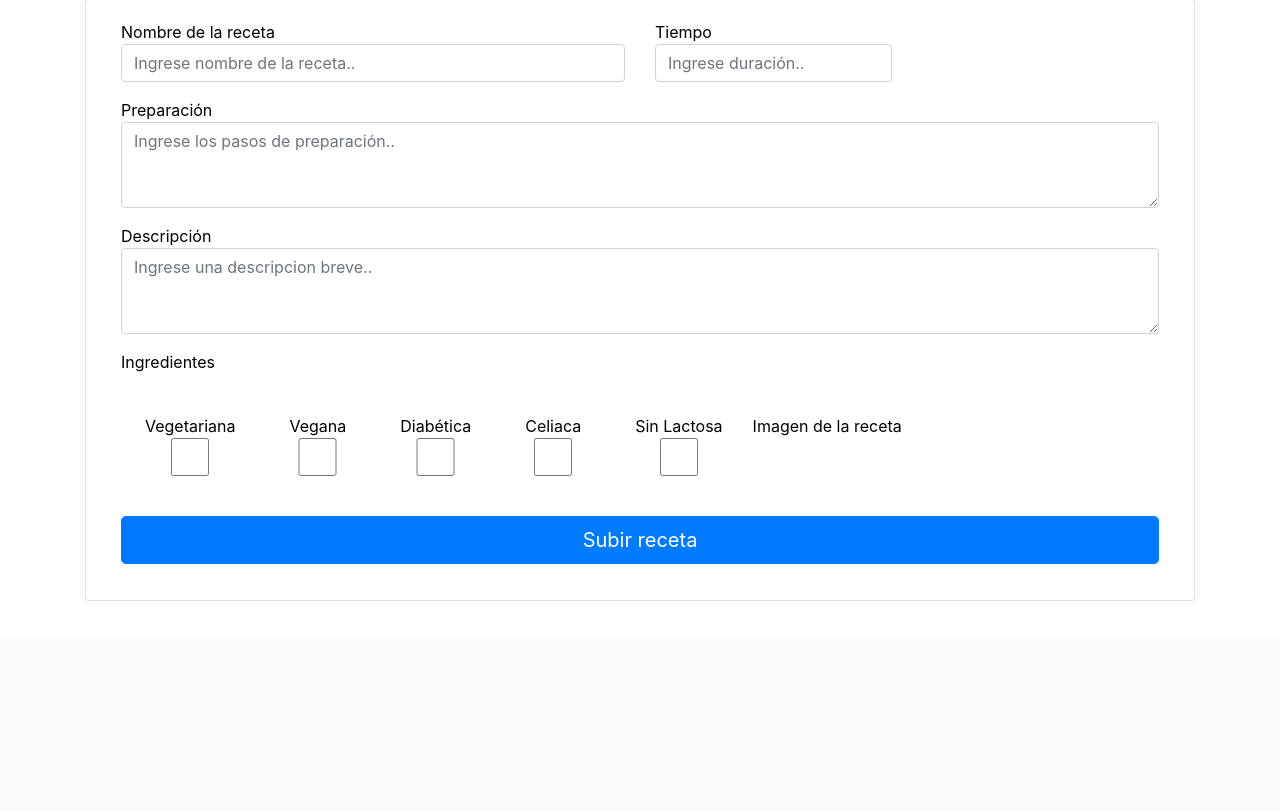
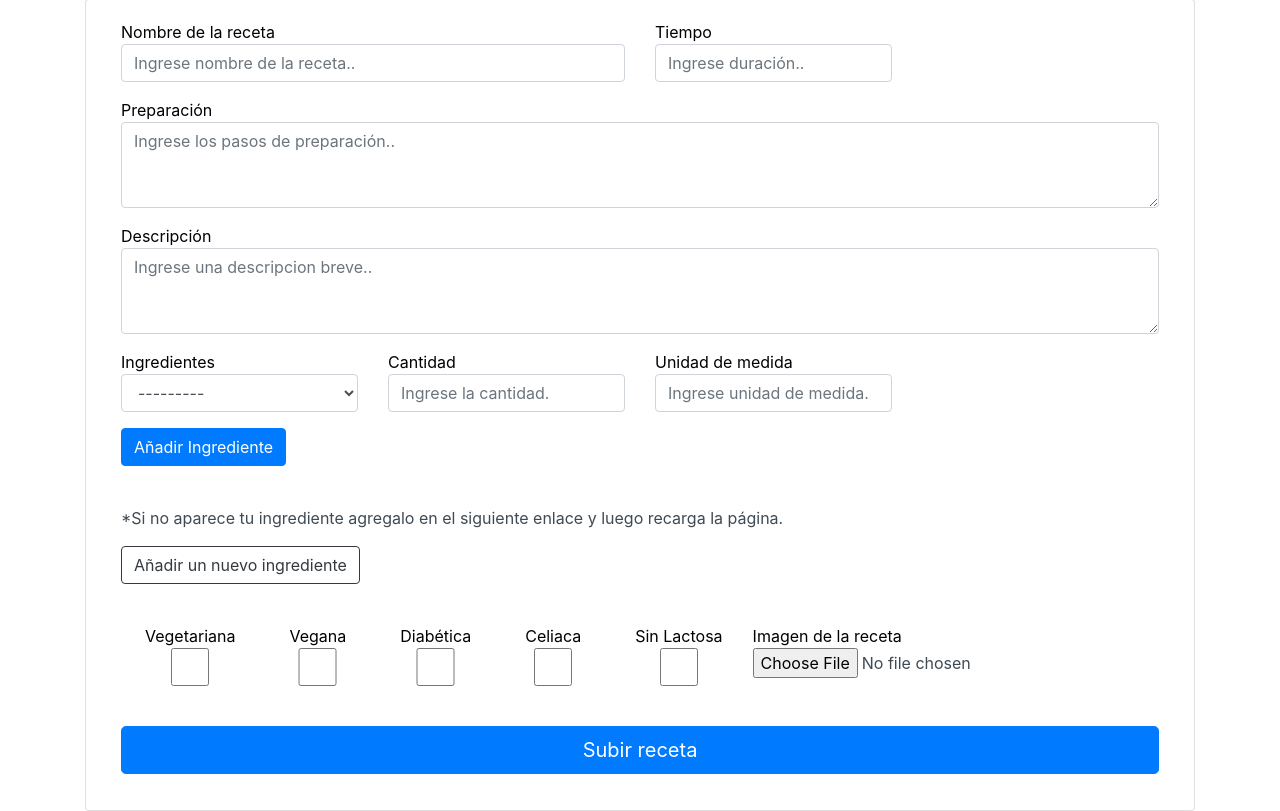
Before and after one commit to DCC-CC4401/Chefcitos, a Django app: page /agregar_receta/ in a window 1280 px wide. Shown: the part 161-972 px from the top of the page. Before the commit the page ends 762 px from the top, so only its background shows below. Run offline with Django 3.2, Linux system fonts and the light colour scheme; the visitor is signed in with stand-in values (Sample User, id 1); data that the repository does not hold is empty; some libraries are stand-ins or nearby versions.

Commit message:
funcional

```diff
--- a/chefcito/chefcitoapp/forms.py
+++ b/chefcito/chefcitoapp/forms.py
@@ -2,6 +2,7 @@ from django import forms
 from .models import User, Ingrediente, CalificaReceta, Receta, RecetaIngrediente
 from django.db import models
 from django.utils import timezone
+from django.forms import formset_factory
 
 
 class DateInputtrue(forms.DateInput):
@@ -61,7 +62,7 @@ class UserForm(forms.ModelForm):
 class RecetaForm(forms.ModelForm):
     class Meta:
         model= Receta
-        fields = ['receta_nombre', 'preparacion','duracion', 'descripcion','receta_foto', 'vegetariano', 'vegano', 'diabetico', 'celiaco', 'int_lactosa']
+        fields = ['receta_nombre', 'preparacion','duracion', 'descripcion','receta_foto', 'vegetariano', 'receta_foto','vegano', 'diabetico', 'celiaco', 'int_lactosa']
 
     def __init__(self, *args, **kwargs):
         super(RecetaForm, self).__init__(*args, **kwargs)
@@ -89,7 +90,7 @@ class RecetaForm(forms.ModelForm):
     #)
 
     descripcion = forms.CharField(required=False, widget=forms.Textarea(attrs={'class': 'form-control', 'rows':"3",'cols':'70' , 'placeholder':'Ingrese una descripcion breve..'}))
-    #receta_fotos = forms.FileField(required=False, widget=forms.FileInput(attrs={'class': 'form-control'}))
+    receta_foto = forms.FileField(widget=forms.FileInput())
 
     vegetariano = forms.BooleanField(required=False, widget=forms.CheckboxInput(attrs={'class': 'form-control'}))
     vegano = forms.BooleanField(required=False, widget=forms.CheckboxInput(attrs={'class': 'form-control'}))
@@ -107,20 +108,28 @@ class RecetaIngredienteForm(forms.ModelForm):
         super(RecetaIngredienteForm, self).__init__(*args, **kwargs)
 
 
-    #def save(self, **kwargs):
-        #receta = kwargs.pop('receta')
-        #instance = super(RecetaIngredienteForm, self).save(**kwargs)
-        #instance.receta_id = receta
-       # instance.save()
-       # return instance
-    ingrediente_id = forms.ModelMultipleChoiceField( #poner un Select??
-        queryset=Ingrediente.objects.all(),
-        widget=forms.SelectMultiple(attrs={'class': 'form-control'})
+    def save(self, **kwargs):
+       receta = kwargs.pop('receta')
+       instance = super(RecetaIngredienteForm, self).save(**kwargs)
+       instance.receta_id = receta
+       instance.save()
+
+
+
+    ingrediente_id = forms.ModelChoiceField(
+       queryset=Ingrediente.objects.all(),
+        widget=forms.Select(attrs={'class': 'form-control'})
     )
-    medida = forms.CharField(widget=forms.TextInput(attrs={'class': 'form-control', 'placeholder':'Ingrese unidad de medida..'}))
+
+    medida = forms.CharField(widget=forms.TextInput(attrs={'class': 'form-control', 'placeholder':'Ingrese unidad de medida.'}))
 
     unidad = forms.IntegerField(
-        widget=forms.NumberInput(attrs={'class': 'form-control', 'placeholder': 'Ingrese la cantidad..'}))
+        widget=forms.NumberInput(attrs={'class': 'form-control', 'placeholder': 'Ingrese la cantidad.'}))
+
+
+RecetaIngredienteFormSet=formset_factory(RecetaIngredienteForm)
+
+
 
 class IngredienteForm(forms.ModelForm):
     class Meta:
--- a/chefcito/chefcitoapp/static/chefcitoapp/js/orden.js
+++ b/chefcito/chefcitoapp/static/chefcitoapp/js/orden.js
@@ -21,7 +21,7 @@ function date() {
     if (!document.getElementById("downalphabet").className.match(/(?:^|\s)d-none(?!\S)/)){
         document.getElementById("downalphabet").className += " d-none";
     }
-    if (!document.getElementById("alphabet").className.match(/(?:^|\s)d-none(?!\S)/)){
+    if (!document.getElementById("alphabet").className.match(/(?:^|s)d-none(?!\S)/)){
         document.getElementById("alphabet").className += " d-none";
     }
     if (!document.getElementById("downdate").className.match(/(?:^|\s)d-none(?!\S)/)){
@@ -81,3 +81,15 @@ $('.dropdown.keep-open').on({
     "click":             function() { this.closable = true; },
     "hide.bs.dropdown":  function() { return this.closable; }
 });
+
+
+function add_ingrediente_function() {
+    let valor = parseInt(document.getElementById('id_form-TOTAL_FORMS').value) + 1;
+    document.getElementById('id_form-TOTAL_FORMS').value=String(valor);
+
+    let formRegex = RegExp(`form-(\\d){1}-`,'g')
+
+    let ingrediente_form=document.getElementsByClassName('ingrediente_container')[0].innerHTML.replace(formRegex, `form-${valor-1}-`);
+    document.getElementById('anadir_ingrediente_form').innerHTML+=ingrediente_form;
+
+}
--- a/chefcito/chefcitoapp/templates/chefcitoapp/agregar_receta.html
+++ b/chefcito/chefcitoapp/templates/chefcitoapp/agregar_receta.html
@@ -19,7 +19,7 @@
             </div>
            <div id="segunda-parte" >
                {% if user.is_authenticated %}
-                    <form action="" method="post">
+                    <form action="" method="post" enctype="multipart/form-data">
                         {% csrf_token %} <!-- csrf token for basic security -->
                         <div class="card col-sm-12" id="nueva-receta">
                             <div class="card-body">
@@ -43,55 +43,40 @@
                                         <label for="descripcion">Descripción</label>
                                         {{ form.descripcion }}
                                 </div>
-                                <div class="row">
-                                <div class="form-group col-sm-3">
-                                    <label for="ingrediente1">Ingredientes</label>
-                                        {{ form.ingrediente }}
-                                </div>
-                                <div class="form-group col-sm-3"></div>
-<!--                                <div class="form-group col-sm-6">-->
-<!--                                    &lt;!&ndash;crear js para esto&ndash;&gt;-->
-<!--                                    <p>Si tu ingrediente no existe, agregalo</p>-->
-<!--                                    <button type="button" data-target="#ingrediente" class="btn btn-primary" data-toggle="modal" > Más ingredientes</button>-->
-<!--                                    <div class="modal fade" id="ingrediente" tabindex="-1" role="dialog" aria-labelledby="ingredienteLabel" aria-hidden="true" data-backdrop="static">-->
-<!--                                        <div class="modal-dialog" role="document">-->
-<!--                                          <div class="modal-content">-->
-<!--                                            <div class="modal-header">-->
-<!--                                              <h5 class="modal-title" id="ingredienteLabel">Agregar ingrediente</h5>-->
-<!--                                              <button type="button" class="close" data-dismiss="modal" aria-label="Close">-->
-<!--                                                <span aria-hidden="true"></span>-->
-<!--                                              </button>-->
-<!--                                            </div>-->
-<!--                                            <form id="form" method="post" novalidate>-->
-<!--                                                {% csrf_token %}-->
-<!--                                            <div class="modal-body">-->
-<!--                                                -->
-<!--                                                    <div class="form-group row">-->
-<!--                                                        <div class="col">-->
-<!--                                                            <label for="ingrediente_nombre">Nombre: </label>-->
-<!--                                                            <input type="text" class="form-control" id="ingrediente_nombre" name="ingrediente_nombre"-->
-<!--                                                                required>-->
-<!--                                                            <span id="ingrediente_nombreError">Debes ingresar un nombre válido</span>-->
-<!--                                                        </div>-->
-<!--                                                        -->
-<!--                                                    </div>-->
-<!--                                                -->
-<!--                                            </div>-->
-<!--                                            -->
-<!--                                            <div class="modal-footer">-->
-<!--                                                <button type="button" class="btn btn-secondary" data-dismiss="modal">Cerrar</button>-->
-<!--                                                <button type="submit" name="ingre" class="btn btn-primary">Agregar ingrediente</button>-->
-<!--                                            -->
-<!--                                            </div>-->
-<!--                                            </form>    -->
-<!--                                                -->
-<!--                                            </div>-->
-<!--                                        </div>-->
-<!--                                    </div>-->
-<!--                                </div>-->
+
+
+                                {{ rec_ing_form.management_form }}
+
+                                <div id="anadir_ingrediente_form">
+                                    {% for receta in rec_ing_form %}
+                                    <div class="ingrediente_container">
+                                        <div class="row">
+                                            <div class="form-group col-sm-3">
+                                                <label for="ingrediente1">Ingredientes</label>
+                                                {{ receta.ingrediente_id }}
+                                            </div>
+                                            <div class="form-group col-sm-3">
+                                                <label for="unidad">Cantidad</label>
+                                                {{ receta.unidad }}
+                                            </div>
+                                            <div class="form-group col-sm-3">
+                                                <label for="medida">Unidad de medida</label>
+                                                {{ receta.medida }}
+                                            </div>
+                                        </div>
+                                    </div>
+                                    {% endfor %}
 
                                 </div>
 
+                                <div class="form-group">
+                                    <button id="add_ingrediente" class="btn btn-primary" type="button" onclick="add_ingrediente_function()">Añadir Ingrediente</button>
+                                </div>
+                                <br>
+                                <div class="form-group">
+                                    <p>*Si no aparece tu ingrediente agregalo en el siguiente enlace y luego recarga la página.</p>
+                                    <a href="{% url 'agregar_ingrediente' %}" class="btn btn-outline-dark" target="_blank">Añadir un nuevo ingrediente</a>
+                                </div>
                                 <br>
                                 <div class="row">
 								<div class="form-group col-2" style="max-width: max-content;">
@@ -126,8 +111,8 @@
 								</div>
 
                                 <div class="form-group col-sm-3">
-                                    <label for="receta-foto">Imagen de la receta</label>
-                                    {{ receta.fotos}}
+                                    <label for="receta-foto">Imagen de la receta</label><br>
+                                    {{ form.receta_foto }}
                                 </div>
                                 </div>
 
--- a/chefcito/chefcitoapp/templates/chefcitoapp/vista_receta_alt.html
+++ b/chefcito/chefcitoapp/templates/chefcitoapp/vista_receta_alt.html
@@ -34,7 +34,7 @@
 								<div class="card-header"><strong>Ingredientes:</strong></div>
 								<div class="card-body">
 									<ul>
-										{% for ing in receta.ingrediente.all %}
+										{% for ing in nombre_ingredientes %}
 										<li>{{ing}}</li>
 										{% endfor %}
 									</ul>
--- a/chefcito/chefcitoapp/urls.py
+++ b/chefcito/chefcitoapp/urls.py
@@ -14,4 +14,5 @@ urlpatterns = [
     path('agregar_receta/', views.agregar_receta, name='agregar_receta'),
     path('todas_recetas/', views.todas_recetas, name='recetas'),
     path('receta/<int:receta_id>/', views.vista_receta, name='ver_receta'),
+    path('agregar_ingrediente/', views.agregar_ingrediente, name='agregar_ingrediente'),
 ] + static(settings.MEDIA_URL, document_root=settings.MEDIA_ROOT)
--- a/chefcito/chefcitoapp/views.py
+++ b/chefcito/chefcitoapp/views.py
@@ -6,7 +6,7 @@ from django.contrib.auth.hashers import check_password
 from .models import User, Ingrediente, Receta, CalificaReceta, RecetaIngrediente
 from django.contrib.auth import authenticate, login,logout
 from django.contrib.auth.password_validation import validate_password
-from .forms import UserForm, RecetaForm, RecetaIngredienteForm, IngredienteForm
+from .forms import UserForm, RecetaForm, RecetaIngredienteForm, IngredienteForm, RecetaIngredienteFormSet
 from datetime import *
 import os
 
@@ -125,35 +125,26 @@ def register_user(request):
 def agregar_receta(request):
     if request.method == 'GET':
             form = RecetaForm()
-            rec_ing_form= RecetaIngredienteForm()
+
+            rec_ing_form = RecetaIngredienteFormSet()
+            #rec_ing_form= RecetaIngredienteForm()
             return render(request, 'chefcitoapp/agregar_receta.html', {'form': form, 'rec_ing_form':rec_ing_form})
 
     if request.method == 'POST':
         if request.user.is_authenticated:
+            form = RecetaForm(request.POST or None, request.FILES)
+            rec_ing_form= RecetaIngredienteFormSet(request.POST or None)
 
-            if 'ingre' in request.POST:
-                print("OLA")
-                nombre = request.POST["ingrediente_nombre"]
-                vegetariano = bool(request.POST.get('Vegetariano', False))
-                vegano = bool(request.POST.get('Vegano', False))
-                diabetico = bool(request.POST.get('Diabetico', False))
-                celiaco = bool(request.POST.get('Celiaco', False))
-                intolerancia_lactosa = bool(request.POST.get('int_lactosa', False))
-                nuevo_ingre = Ingrediente(ingrediente_nombre=nombre, vegano=vegano, vegetariano=vegetariano, diabetico=diabetico, celiaco=celiaco, int_lactosa= intolerancia_lactosa)
-                nuevo_ingre.save()
+            if form.is_valid() and rec_ing_form.is_valid():
+                nueva_receta=form.save(user=request.user, commit=False)
+                for rec_ing in rec_ing_form:
+                    print(rec_ing.is_valid())
+                    if rec_ing.is_valid():
+                        print(rec_ing.cleaned_data)
+                        rec_ing.save(receta=nueva_receta, commit=False)
+                return HttpResponseRedirect('/')
 
-            else:
-                print("CHAO")
-                form = RecetaForm(request.POST or None)
-                rec_ing_form= RecetaIngredienteForm(request.Post)
-
-                if form.is_valid() and rec_ing_form.is_valid():
-                    nueva_receta=form.save(user=request.user, commit=False)
-
-                    rec_ing_form.save(receta=nueva_receta.receta_id)
-                    return HttpResponseRedirect('/')
-
-                return render(request, 'chefcitoapp/agregar_receta.html', {'form': form})
+            return render(request, 'chefcitoapp/agregar_receta.html', {'form': form})
 
 
 def todas_recetas(request):
@@ -212,10 +203,30 @@ def todas_recetas(request):
 def vista_receta(request, receta_id):
     try:
         receta=Receta.objects.get(receta_id=receta_id)
+        receta_ingredientes=RecetaIngrediente.objects.filter(receta_id=receta_id)
+        ingredientes=[]
+        for ri in receta_ingredientes:
+            ingredientes.append([ri.ingrediente_id, ri.unidad, ri.medida])
+        nombre_ingredientes=[]
+        for i in ingredientes:
+            nombre_ingredientes.append(i[0].ingrediente_nombre+" - "+str(i[1])+" "+i[2])
     except Receta.DoesNotExist:
         receta = None
 
     if receta!=None:
-        return render(request, 'chefcitoapp/vista_receta_alt.html', {"receta": receta})
+        return render(request, 'chefcitoapp/vista_receta_alt.html', {"receta": receta, "nombre_ingredientes":nombre_ingredientes})
     else:
         return render(request, 'chefcitoapp/receta_no_valida.html')
+
+def agregar_ingrediente(request):
+    if request.method == 'GET':
+        form = IngredienteForm()
+        return render(request, 'chefcitoapp/agregar_ingrediente.html', {'form': form})
+
+    if request.method == 'POST':
+        if request.user.is_authenticated:
+            form = IngredienteForm(request.POST or None)
+            if form.is_valid():
+                form.save()
+                return HttpResponseRedirect('/')
+            return render(request, 'chefcitoapp/agregar_ingrediente.html', {'form': form})
```
Also changed, not shown: chefcito/chefcitoapp/templates/chefcitoapp/agregar_ingrediente.html (added, +47 -0 lines).
